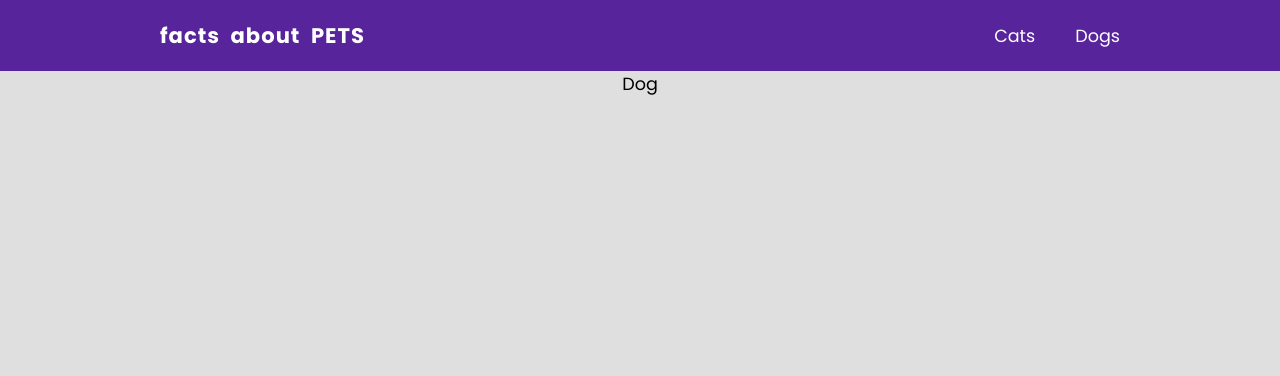
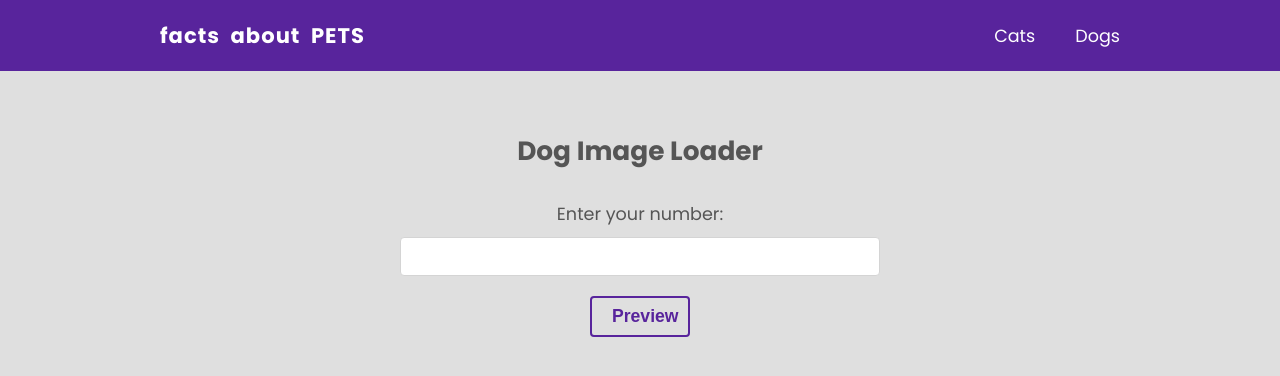
Before and after one commit to narendra28051991/FACTS-ABOUT-PETS, a React (Create React App) app: page /dog in a window 1280 px wide. Shown: the top 376 px of the page. Built offline with nearby package versions, Linux system fonts and the light colour scheme.

Commit message:
Dog page created

```diff
--- a/src/index.css
+++ b/src/index.css
@@ -14,7 +14,33 @@ ul, li, p, h1, h2, h3, h4 {
 ul {
   list-style: none;
 }
-
+input {
+  color: #333;
+  padding: 8px;
+  font-size: 1em;
+  border-radius: 4px;
+  border: 1px solid #D4D4D4;
+  background-color: #FFF;
+  display: block;
+  width: 100%;
+  box-sizing: border-box;
+}
+button {
+  width: 100px;
+  background: none;
+  border: 2px solid #58249C;
+  margin: 20px auto;
+  padding: 8px 20px;
+  border-radius: 4px;
+  color: #58249C;
+  font-weight: bold;
+  cursor: pointer;
+  font-size: 1em;
+}
+button:hover {
+  background: #58249C;
+  color: #FFF;
+}
 .error, .loading {
   text-align: center;
   margin: 40px auto;
--- a/src/pages/dog/Dog.css
+++ b/src/pages/dog/Dog.css
@@ -0,0 +1,13 @@
+.dogs {
+    color: #555;
+    max-width: 480px;
+    margin: 60px auto;
+}
+.dogs label span {
+    display: block;
+    margin: 30px 0 10px 0;
+}
+.dogs p {
+    margin-top: 10px;
+    font-size: 0.8em;
+}
--- a/src/pages/dog/Dog.js
+++ b/src/pages/dog/Dog.js
@@ -3,8 +3,18 @@ import './Dog.css';
 
 export default function Dog() {
   return (
-    <div>
-      Dog
+    <div className='dogs'>
+      <h2 className='page-title'>Dog Image Loader</h2>
+      <form>
+        <label>
+          <span>Enter your number:</span>
+          <input
+            type='number'
+            required
+          />
+        </label>
+        <button>Preview</button>
+      </form>
     </div>
   )
 }
```
